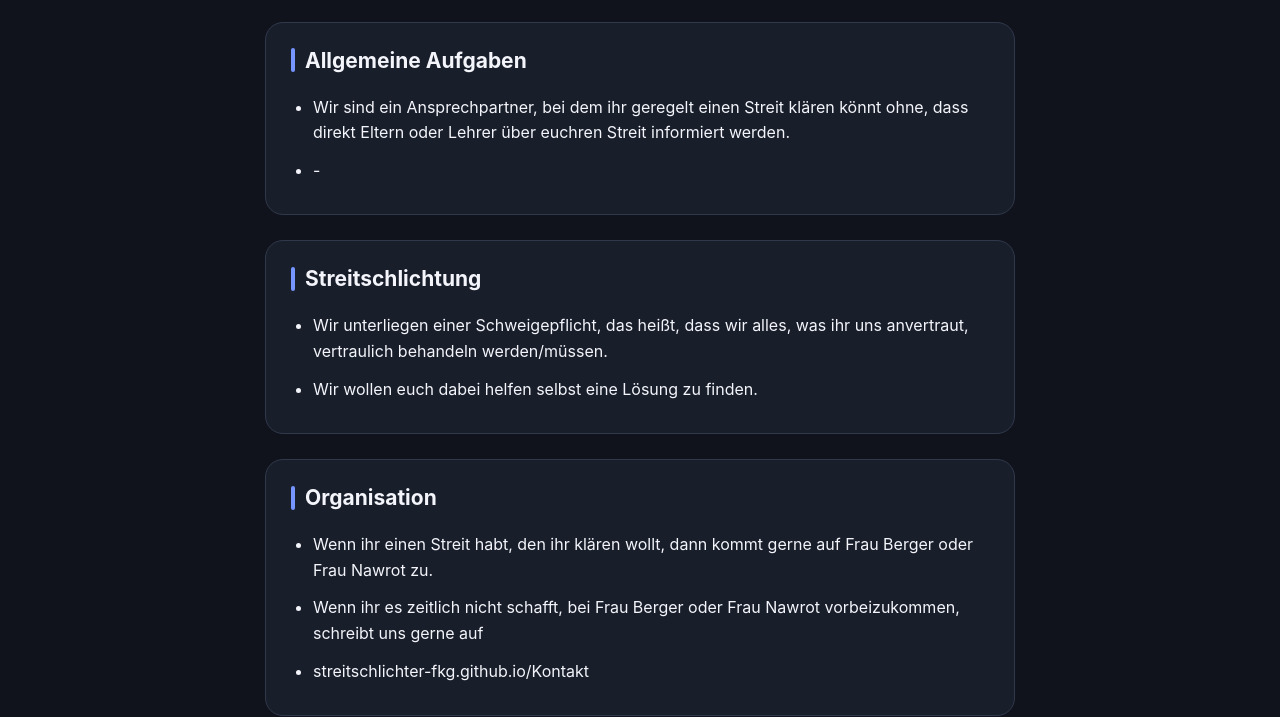
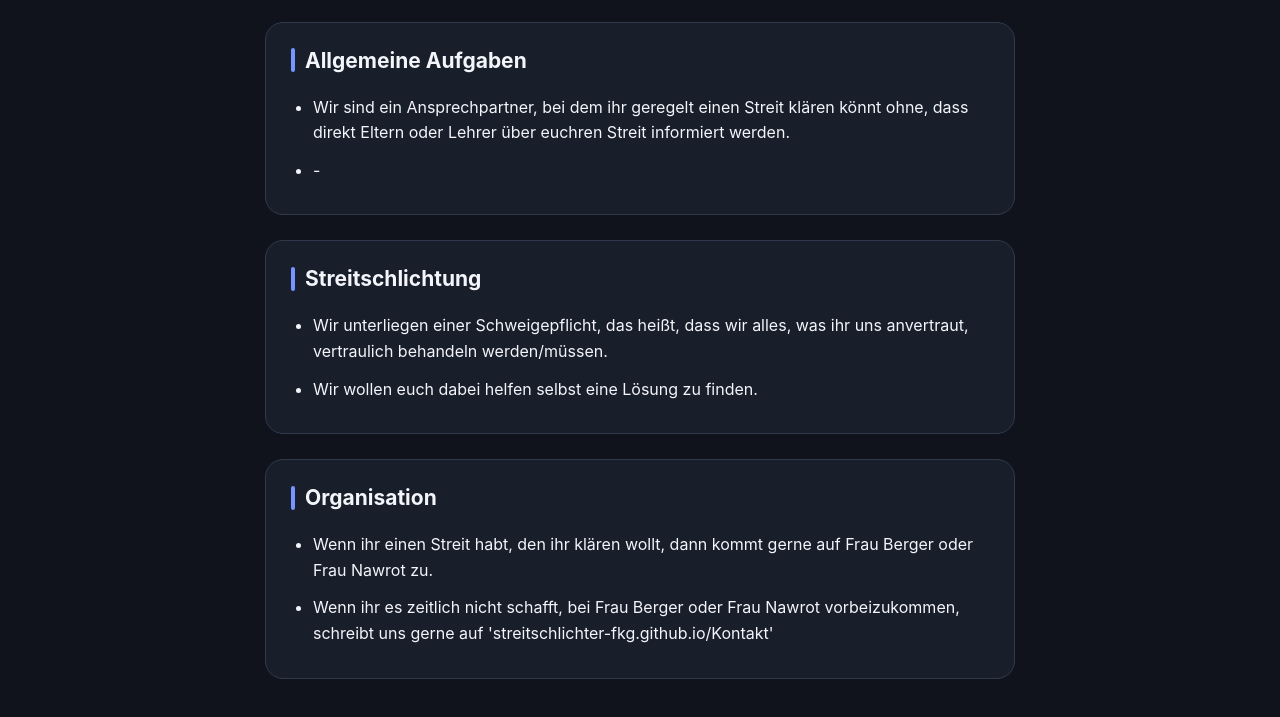
Before and after one commit to streitschlichter-fkg/Aufgaben, a plain HTML site: page index.html in a window 1280 px wide. Shown: the part 252-969 px from the top of the page. Drawn offline with Linux system fonts and the light colour scheme.

Commit message:
Fix link formatting in index.html

```diff
--- a/index.html
+++ b/index.html
@@ -184,7 +184,7 @@ a {
 
     <ul>
       <li>Wenn ihr einen Streit habt, den ihr klären wollt, dann kommt gerne auf Frau Berger oder Frau Nawrot zu.</li>
-      <li>Wenn ihr es zeitlich nicht schafft, bei Frau Berger oder Frau Nawrot vorbeizukommen, schreibt uns gerne auf <li>streitschlichter-fkg.github.io/Kontakt</li></li>
+      <li>Wenn ihr es zeitlich nicht schafft, bei Frau Berger oder Frau Nawrot vorbeizukommen, schreibt uns gerne auf 'streitschlichter-fkg.github.io/Kontakt'</li>
     </ul>
   </section>
 
```
